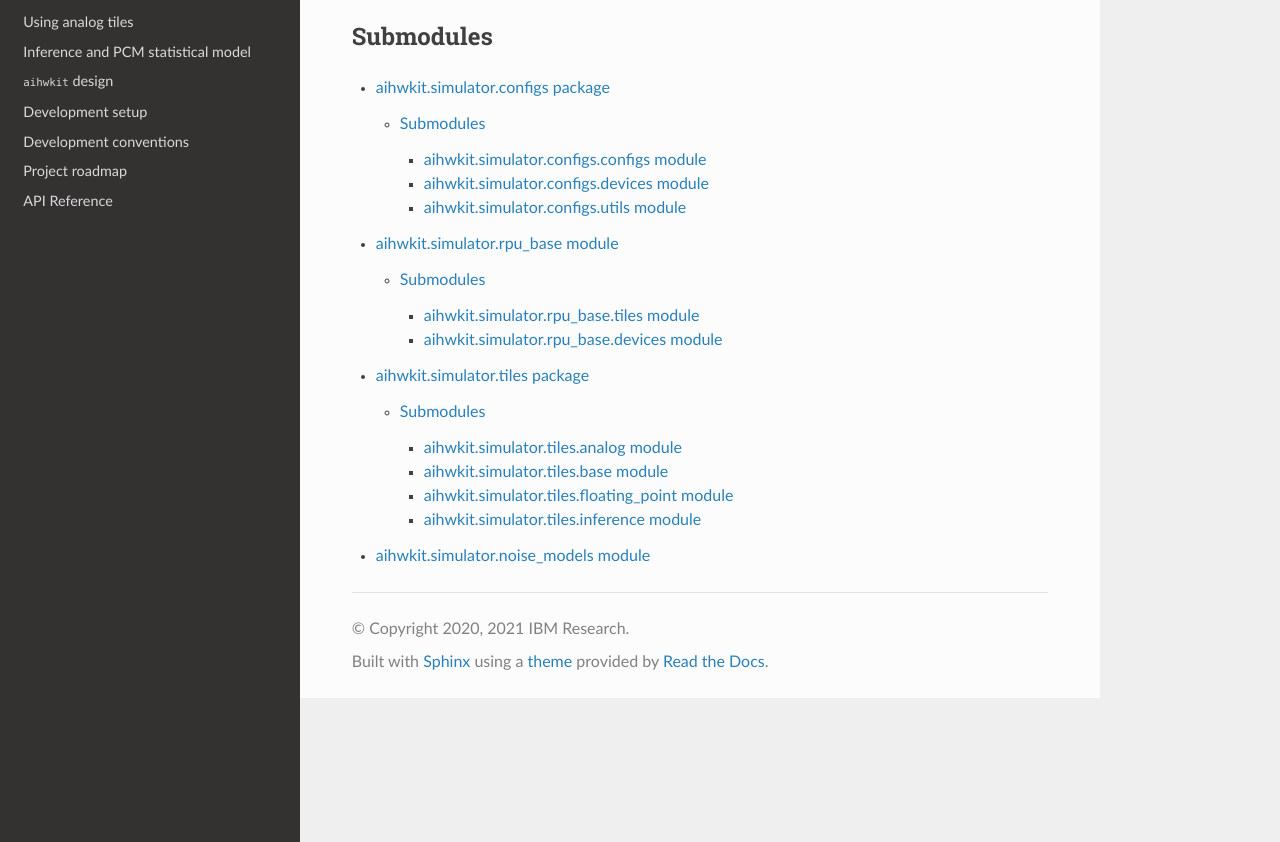
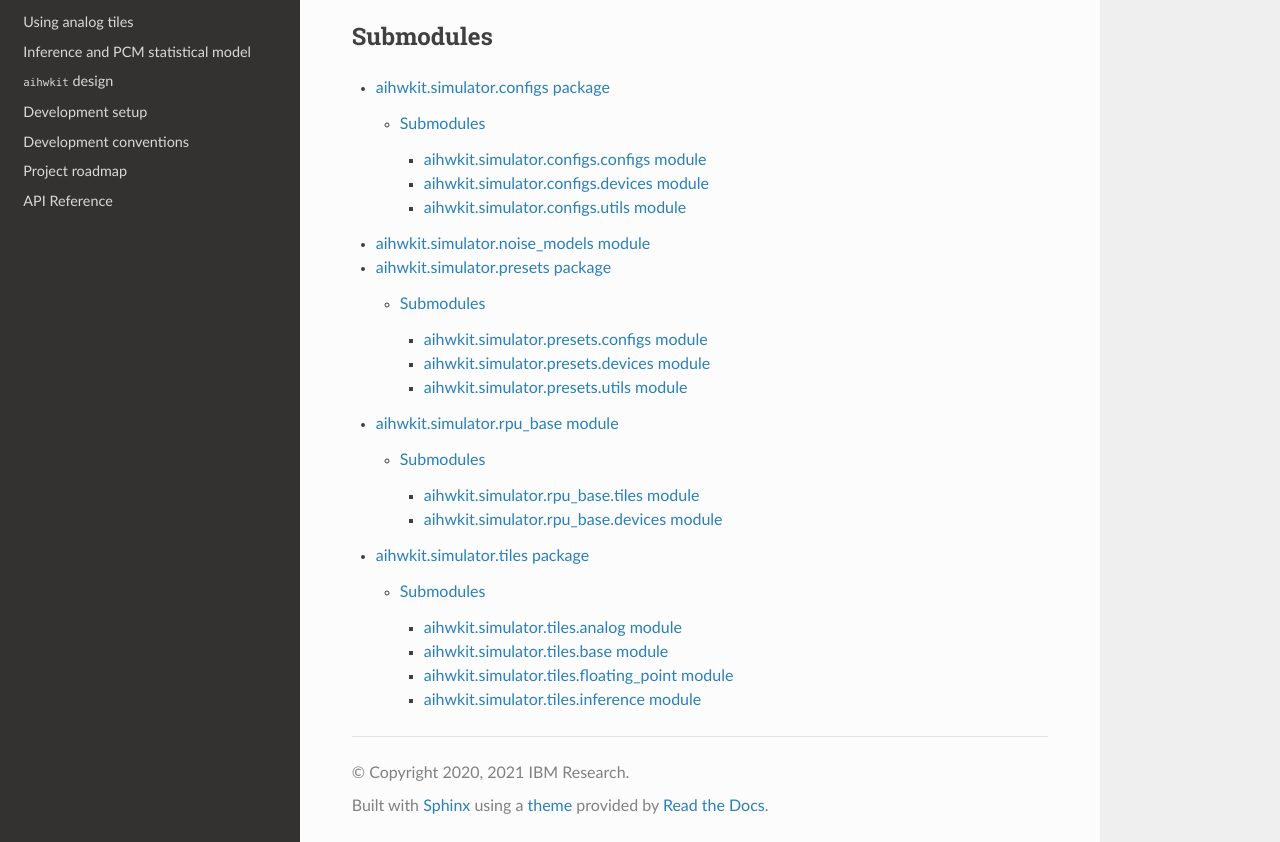
Before and after one commit to IBM/aihwkit, a Sphinx documentation site: the page built from docs/source/api/aihwkit.simulator.rst, in a window 1280 px wide and 1106 px high, cut to the strip 264-1106 px from the top of the window. Built offline with Sphinx 7.4.7 and the Read the Docs theme 2.0.0, drawn with Linux system fonts in a browser that asks for light colours.

Commit message:
Add API documentation for presets (#145)
* Add base rst for presets

* Update api_reference

* Fix documentation links

* Add reference

* Fix class syntax

```diff
--- /dev/null
+++ b/docs/source/api/aihwkit.simulator.presets.configs.rst
@@ -0,0 +1,8 @@
+aihwkit.simulator.presets.configs module
+========================================
+
+.. automodule:: aihwkit.simulator.presets.configs
+   :members:
+   :undoc-members:
+   :show-inheritance:
+   :exclude-members: bindings_class
--- /dev/null
+++ b/docs/source/api/aihwkit.simulator.presets.devices.rst
@@ -0,0 +1,8 @@
+aihwkit.simulator.presets.devices module
+========================================
+
+.. automodule:: aihwkit.simulator.presets.devices
+   :members:
+   :undoc-members:
+   :show-inheritance:
+   :exclude-members: bindings_class
--- /dev/null
+++ b/docs/source/api/aihwkit.simulator.presets.utils.rst
@@ -0,0 +1,8 @@
+aihwkit.simulator.presets.utils module
+======================================
+
+.. automodule:: aihwkit.simulator.presets.utils
+   :members:
+   :undoc-members:
+   :show-inheritance:
+   :exclude-members: bindings_class
--- a/docs/source/api/aihwkit.simulator.rst
+++ b/docs/source/api/aihwkit.simulator.rst
@@ -13,6 +13,7 @@ Submodules
    :maxdepth: 4
 
    aihwkit.simulator.configs
+   aihwkit.simulator.noise_models
+   aihwkit.simulator.presets
    aihwkit.simulator.rpu_base
    aihwkit.simulator.tiles
-   aihwkit.simulator.noise_models
--- a/docs/source/api_reference.rst
+++ b/docs/source/api_reference.rst
@@ -9,6 +9,7 @@ API Reference
    aihwkit.simulator
    aihwkit.simulator.configs
    aihwkit.simulator.noise_models
+   aihwkit.simulator.presets
    aihwkit.simulator.tiles
    aihwkit.nn
    aihwkit.nn.functions
```
Also changed, not shown: docs/source/api/aihwkit.simulator.presets.rst (added, +17 -0 lines), 2 other files.
